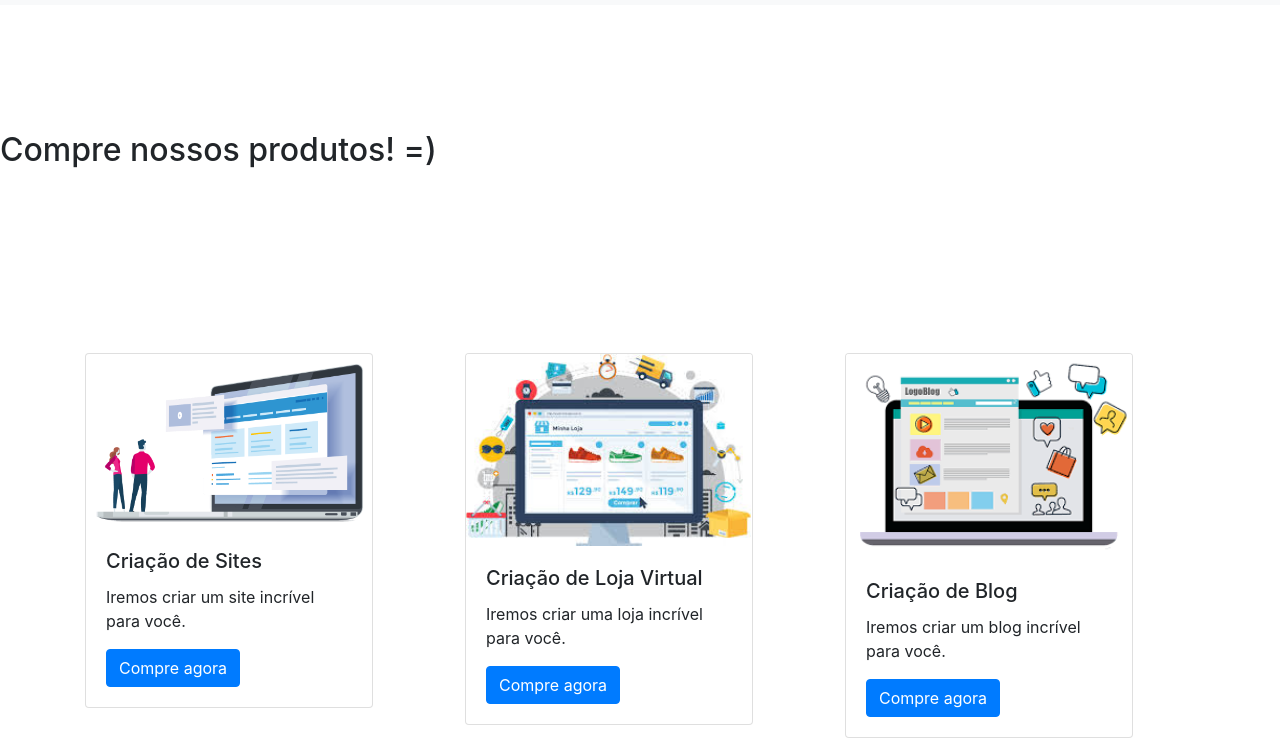
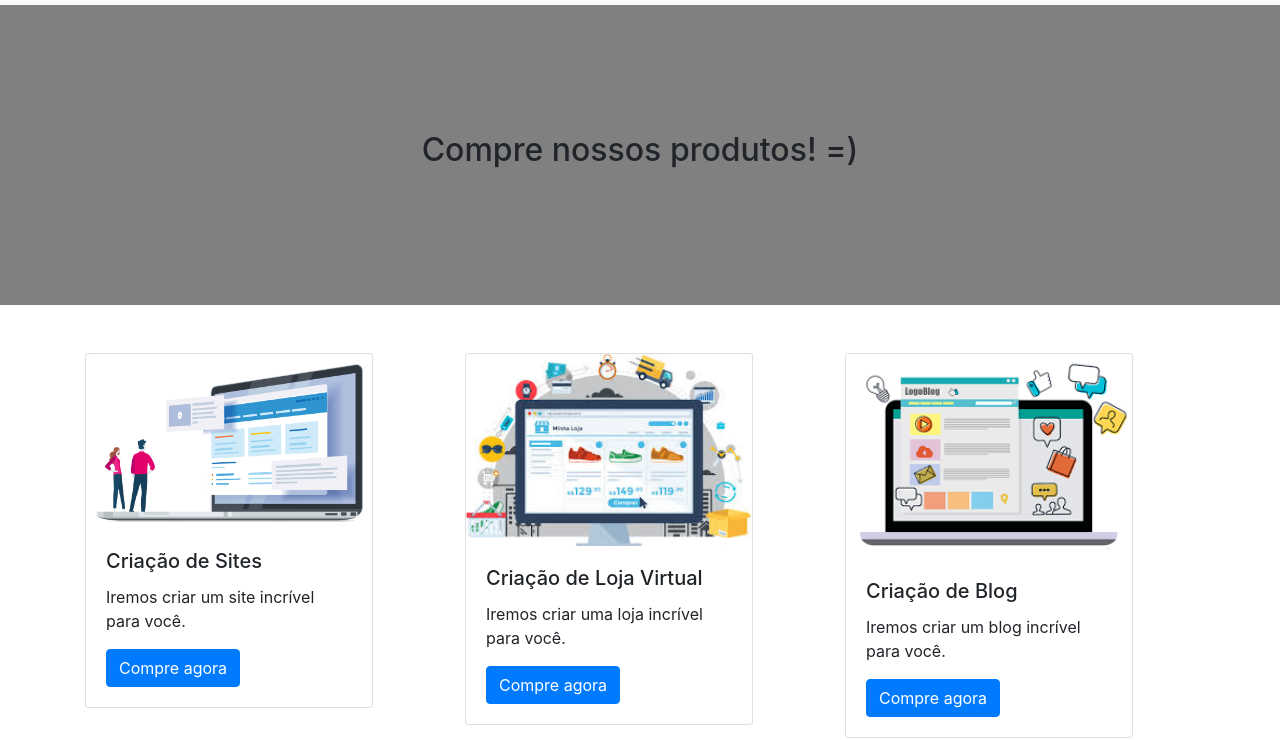
Before and after one commit to LuanaLouzada/agencia-desenvolvimento, a plain HTML site: page index.html in a window 1280 px wide. Shown: the part 61-801 px from the top of the page. Drawn offline with nearby package versions, Linux system fonts and the light colour scheme.

Commit message:
atualizacao css

```diff
--- a/css/style.css
+++ b/css/style.css
@@ -5,7 +5,7 @@ color: black;
 #banner{
     display: flex;
     height: 300px;
-    background: grey
+    background: gray;
     justify-content: center;
     align-items: center;
 }
```
